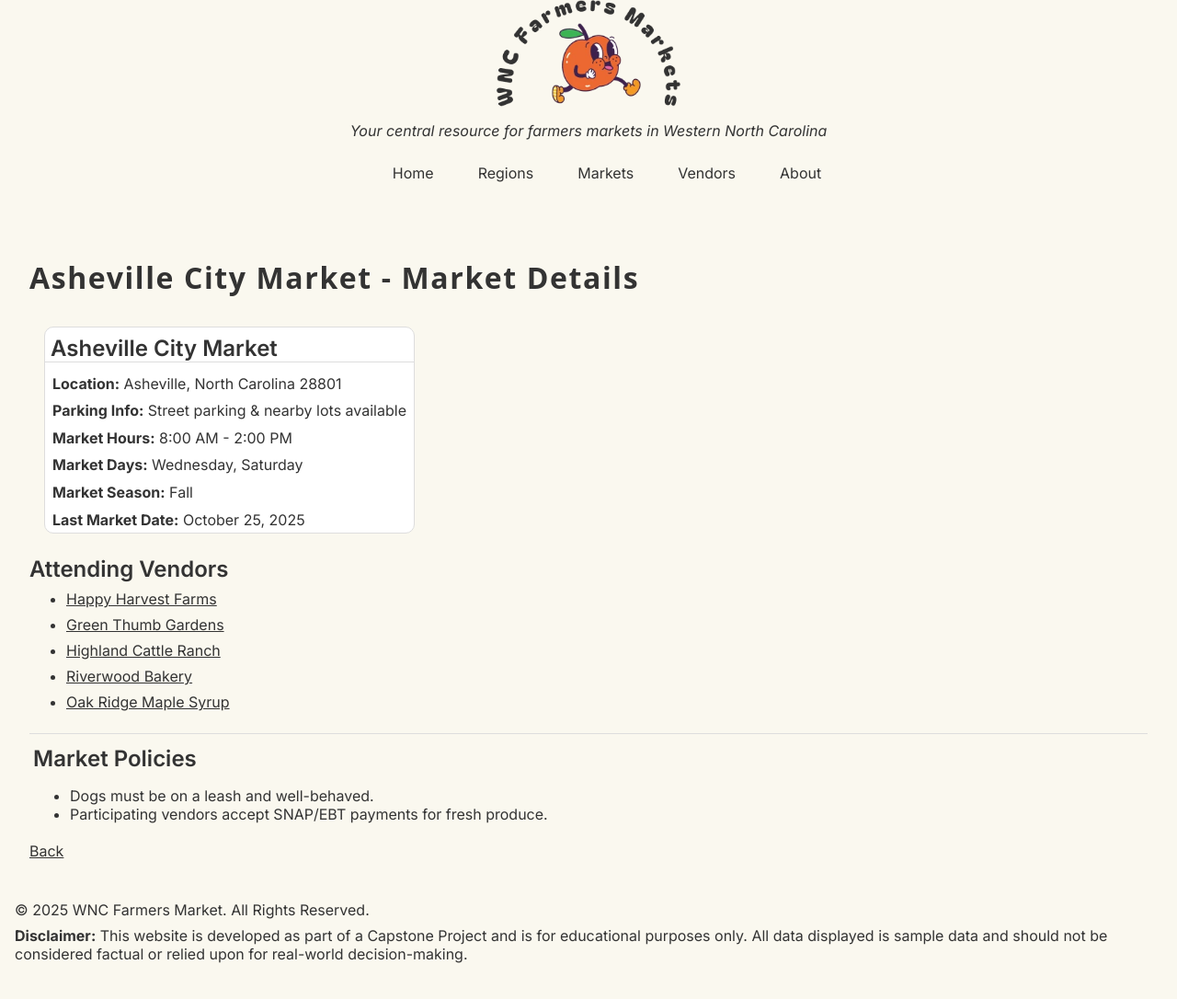
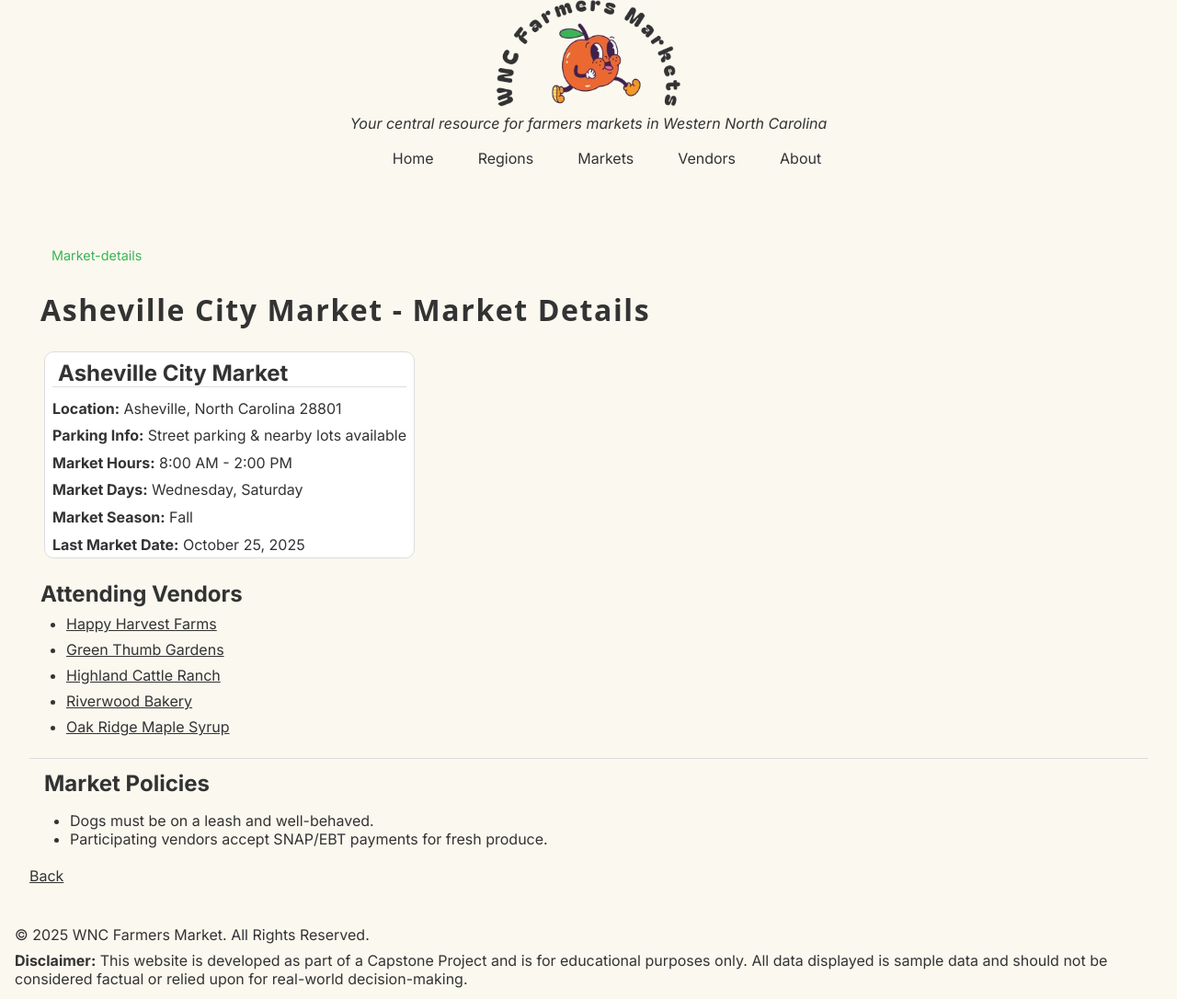
Before and after one commit to arollice/wnc-farmers-markets, a PHP site: page /market-details.php?id=1 in a window 1280 px wide. Shown: the whole page at 92% size. Before the commit the page ends 1047 px from the top, so only its background shows below. Run offline with PHP 8.4, Linux system fonts and the light colour scheme; data comes from the database, SQL or seed files in the repository; data that the repository does not hold is empty; a stand-in replaces the project's code that opens the database connection; some web fonts are replaced.

Commit message:
Adjusted CSS and added bread crumbs to market-details and vendor-details pages.

```diff
--- a/private/shared/header.php
+++ b/private/shared/header.php
@@ -26,7 +26,11 @@ if (!defined('PUBLIC_PATH')) {
   <meta name="viewport" content="width=device-width, initial-scale=1.0">
 </head>
 
-<?php $currentUri = $_SERVER['REQUEST_URI']; ?>
+<?php
+// Use parse_url to get only the path portion of the URI.
+$currentUri = parse_url($_SERVER['REQUEST_URI'], PHP_URL_PATH);
+?>
+
 
 <body>
   <header id="reusable-header">
--- a/public/css/farmers-market.css
+++ b/public/css/farmers-market.css
@@ -16,14 +16,22 @@ h1 {
   color: #333;
   font-family: 'Bagel Fat One', system-ui;
   letter-spacing: 0.05em;
-  margin: 1rem 0;
+}
+
+h1,
+h2,
+h3,
+h4,
+#search label,
+p {
+  margin: 0.5rem 0.5rem;
+  padding: 0 0.25rem;
 }
 
 h2,
 h3,
 h4 {
-  font-weight: 600;
-  margin: 0.5rem 0;
+  font-weight: 700;
 }
 
 label,
@@ -138,16 +146,48 @@ nav a::after {
   width: 100%;
 }
 
-/* Underline appears on hover */
 nav a:hover::after {
   transform: scaleX(1);
   transform-origin: bottom left;
 }
 
-/* Underline remains for the active link */
 nav a.active::after {
   transform: scaleX(1);
   transform-origin: bottom left;
+}
+
+.breadcrumb-trail ul {
+  list-style: none;
+  padding: 0;
+  margin: 1rem 0;
+  display: flex;
+  flex-wrap: wrap;
+  font-size: 0.9rem;
+}
+
+.breadcrumb-trail li {
+  margin-right: 0.5rem;
+}
+
+.breadcrumb-trail li + li:before {
+  content: '>';
+  margin-right: 0.5rem;
+  color: #666;
+}
+
+.breadcrumb-trail a {
+  text-decoration: none; /* Remove any default underline */
+  color: #3bb454;
+  position: static;
+}
+
+.breadcrumb-trail a::after {
+  content: none;
+}
+
+.breadcrumb-trail a:hover {
+  color: #3bb454;
+  text-decoration: underline;
 }
 
 img {
@@ -254,7 +259,6 @@ section#search {
   padding-right: 2rem;
 }
 
-#search > aside > p,
 .attending-vendors {
   margin: 0 0 1rem;
 }
--- a/public/js/farmers-market.js
+++ b/public/js/farmers-market.js
@@ -1,3 +1,5 @@
+'use strict'
+
 document.addEventListener("DOMContentLoaded", function() {
   // Add the 'collapsed' class to all collapsible content elements
   document.querySelectorAll('.collapsible-content').forEach(el => {
--- a/public/market-details.php
+++ b/public/market-details.php
@@ -1,5 +1,9 @@
 <?php
 require_once('../private/config.php');
+
+$breadcrumbs = isset($_SESSION['breadcrumbs']) ? $_SESSION['breadcrumbs'] : [];
+
+$breadcrumbTrail = array_slice($breadcrumbs, -2);
 
 if (!isset($_GET['id'])) {
   die("Market ID not provided.");
@@ -28,6 +32,18 @@ include_once HEADER_FILE;
 
 <body>
   <main>
+    <nav class="breadcrumb-trail" aria-label="Breadcrumb">
+      <ul>
+        <?php foreach ($breadcrumbTrail as $crumb): ?>
+          <li>
+            <a href="<?= htmlspecialchars($crumb) ?>">
+              <?= htmlspecialchars(ucfirst(basename(parse_url($crumb, PHP_URL_PATH), ".php"))) ?>
+            </a>
+          </li>
+        <?php endforeach; ?>
+      </ul>
+    </nav>
+
     <h1><?= htmlspecialchars($market['market_name']) ?> - Market Details</h1>
 
     <div id="single-market-card">
--- a/public/markets.php
+++ b/public/markets.php
@@ -19,8 +19,8 @@ include_once HEADER_FILE;
 </head>
 
 <body>
-  <main>
-    <h1>All Markets</h1>
+  <main class="no-js">
+    <h1>Market Directory</h1>
     <div id="markets">
       <?php foreach ($markets as $market): ?>
         <?= Market::renderCollapsibleMarketCard($market, $policies) ?>
```
Also changed, not shown: other parts of public/css/farmers-market.css (+11 -54 lines), public/vendor-details.php (+16 -0 lines).
